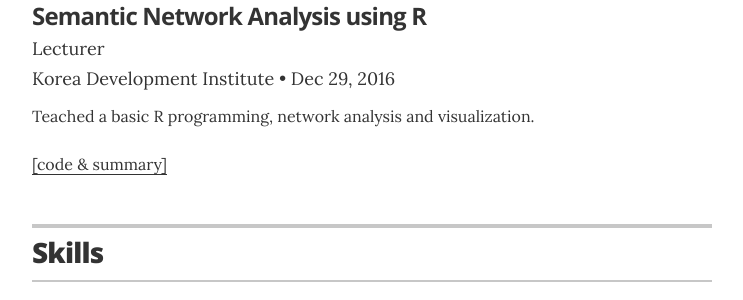
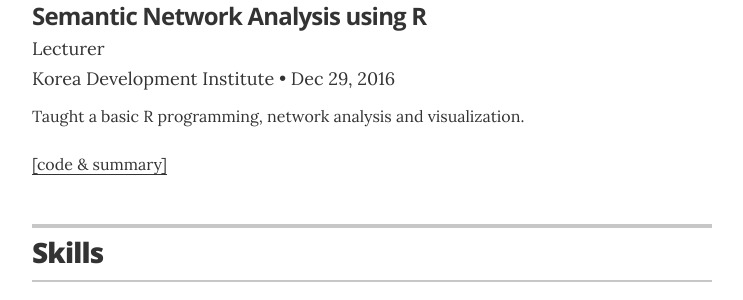
Before and after one commit to ChangdongOh/ChangdongOh.github.io, a Jekyll site: the page built from index.html, in a window 1280 px wide and 900 px high, scrolled down 3772 px. Shown: the part 154-454 px from the top of the window, without its empty margins (268-1011 px from the left). Built offline with Jekyll 4.4.1, drawn with Linux system fonts in a browser that asks for light colours.

Commit message:
spell error 2

```diff
--- a/_data/lectures.yml
+++ b/_data/lectures.yml
@@ -22,4 +22,4 @@
   role: Lecturer
   place: Korea Development Institute
   year: Dec 29, 2016
-  summary: Teached a basic R programming, network analysis and visualization.<br><br><a href = "https://github.com/ChangdongOh/kdiworkshop20161229"> [code & summary] </a>
+  summary: Taught a basic R programming, network analysis and visualization.<br><br><a href = "https://github.com/ChangdongOh/kdiworkshop20161229"> [code & summary] </a>
```
